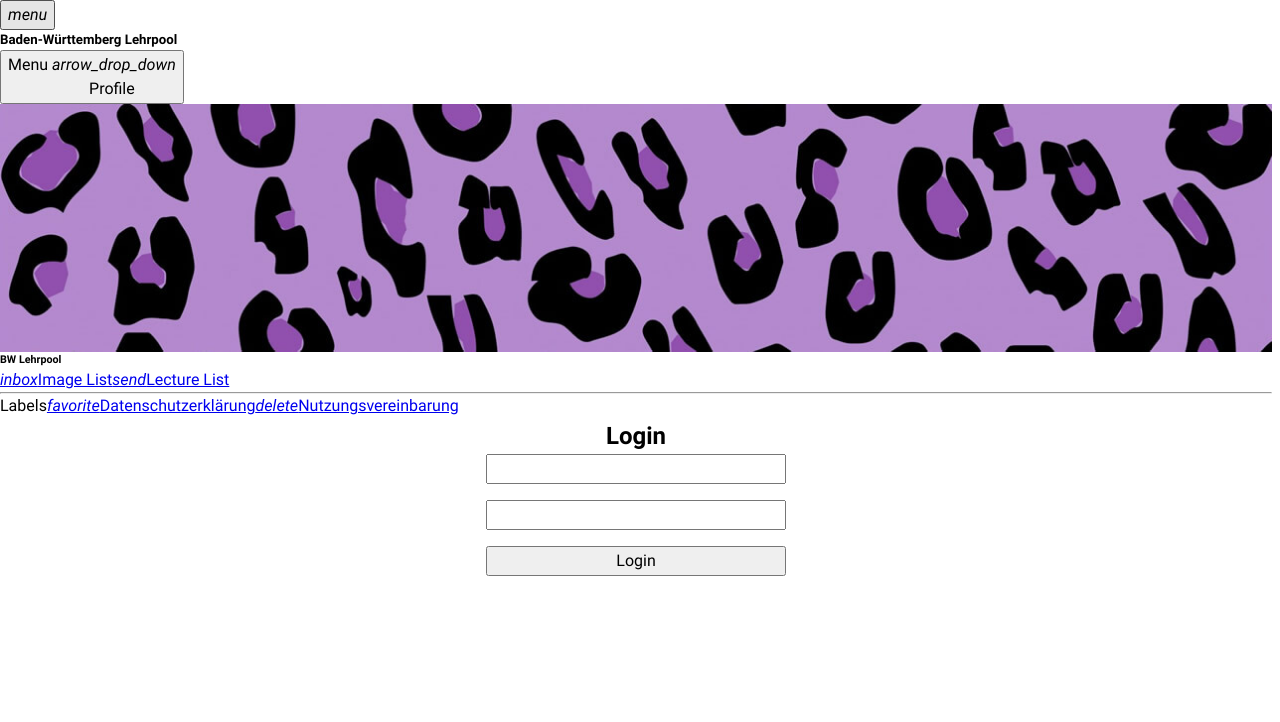
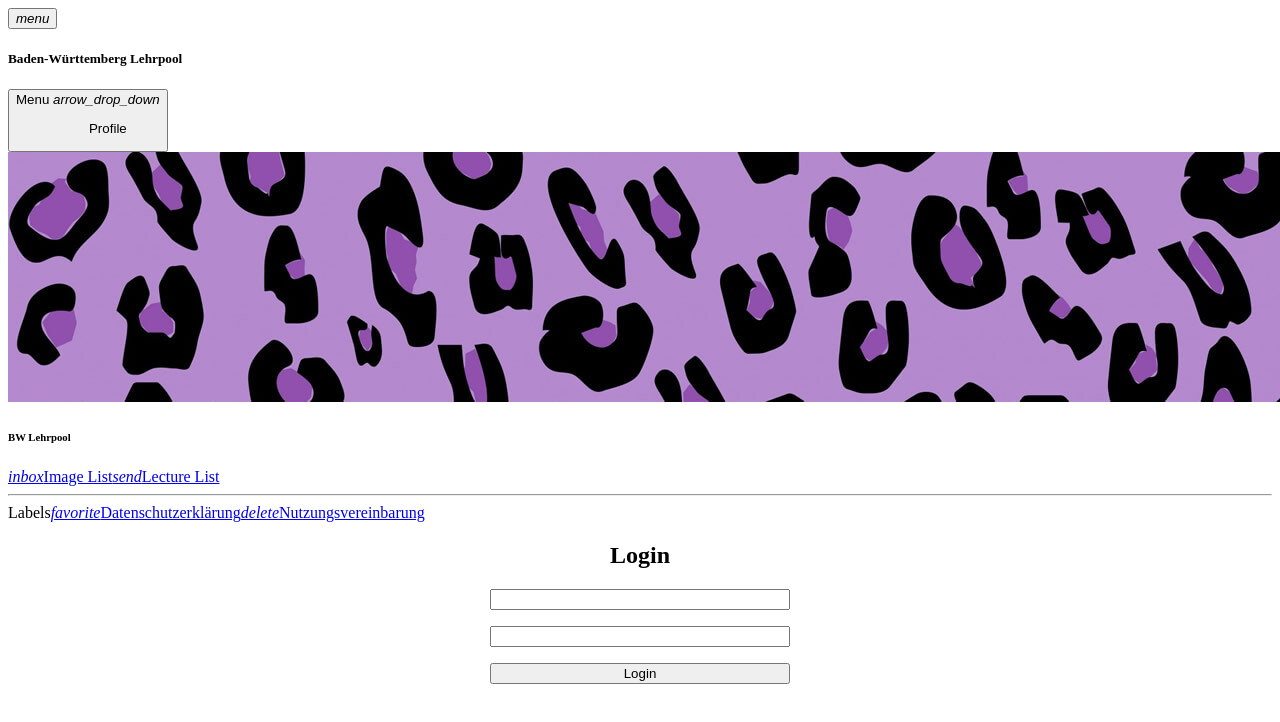
Before and after one commit to rafaelgieschke/bwlp-vue-frontend, a Vue app: page /login in a window 1280 px wide. Shown: the top 722 px of the page. Built offline with nearby package versions, Linux system fonts and the light colour scheme.

Commit message:
Remove most of reset because Beer takes care of it

```diff
--- a/src/assets/css/main.css
+++ b/src/assets/css/main.css
@@ -1,93 +1,22 @@
 @layer reset-fonts-root, baselayout, components, utilities;
 
 @layer components {
-  .error-message {
-    color: red;
-    text-align: center;
-  }
 }
 
 @layer baselayout {
-  html,
-  body {
-    font-family: 'Roboto', sans-serif;
-  }
-
   html {
     overflow-y: scroll;
-  }
-
-  body {
-    margin-right: 0.5rem;
   }
 }
 
 @layer utilities {
-  a:hover {
-    text-decoration: none;
-  }
 }
 
 @layer reset-fonts-root {
-  /* 1. Use a more-intuitive box-sizing model */
   *,
   *::before,
   *::after {
     box-sizing: border-box;
-  }
-
-  /* 2. Remove default margin */
-  * {
-    margin: 0;
-  }
-
-  body {
-    /* 3. Add accessible line-height */
-    line-height: 1.5;
-    /* 4. Improve text rendering */
-    -webkit-font-smoothing: antialiased;
-  }
-
-  /* 5. Improve media defaults */
-  img,
-  picture,
-  video,
-  canvas,
-  svg {
-    display: block;
-    max-width: 100%;
-  }
-
-  /* 6. Inherit fonts for form controls */
-  input,
-  button,
-  textarea,
-  select {
-    font: inherit;
-  }
-
-  /* 7. Avoid text overflows */
-  p,
-  h1,
-  h2,
-  h3,
-  h4,
-  h5,
-  h6 {
-    overflow-wrap: break-word;
-  }
-
-  /* 8. Improve line wrapping */
-  p {
-    text-wrap: pretty;
-  }
-  h1,
-  h2,
-  h3,
-  h4,
-  h5,
-  h6 {
-    text-wrap: balance;
   }
 
   @font-face {
```
